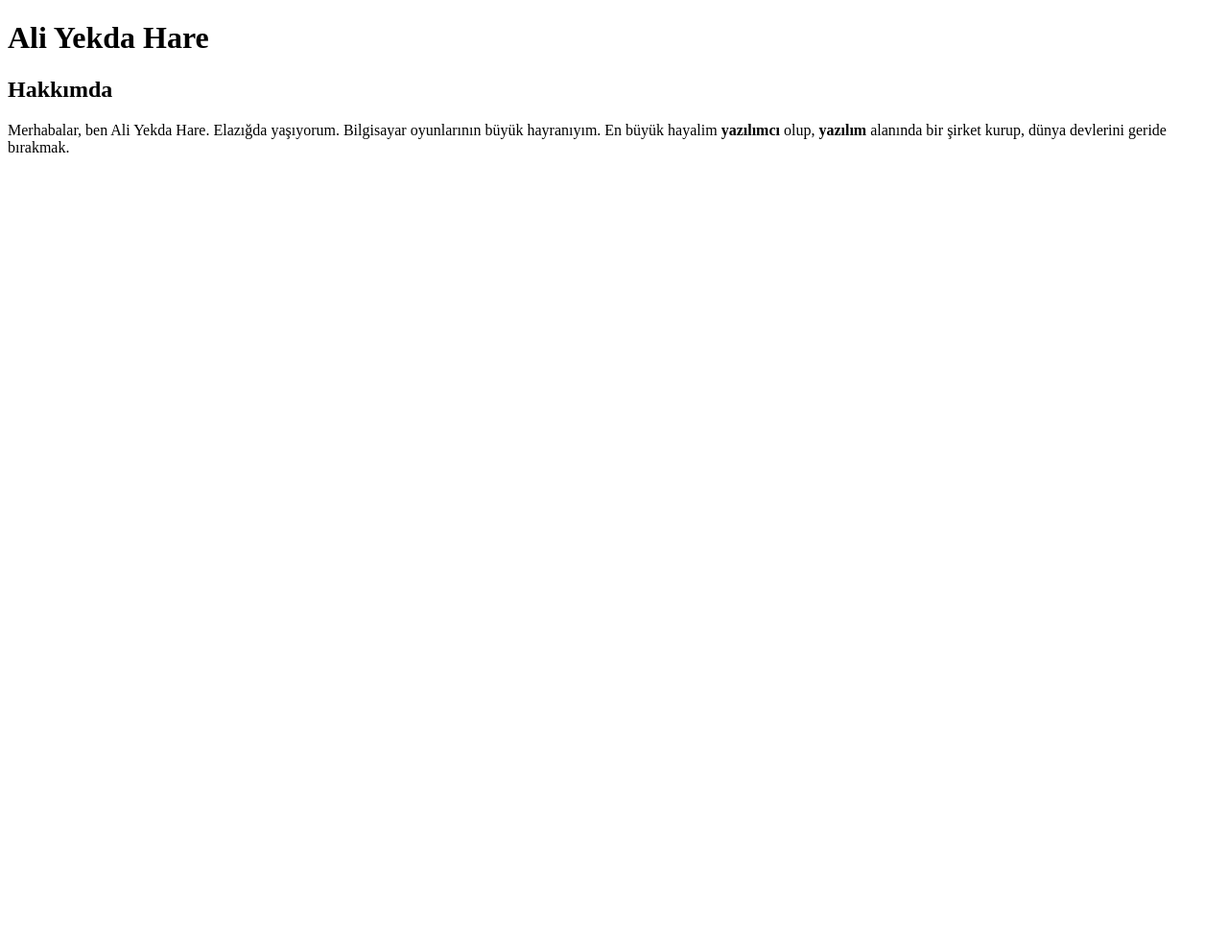
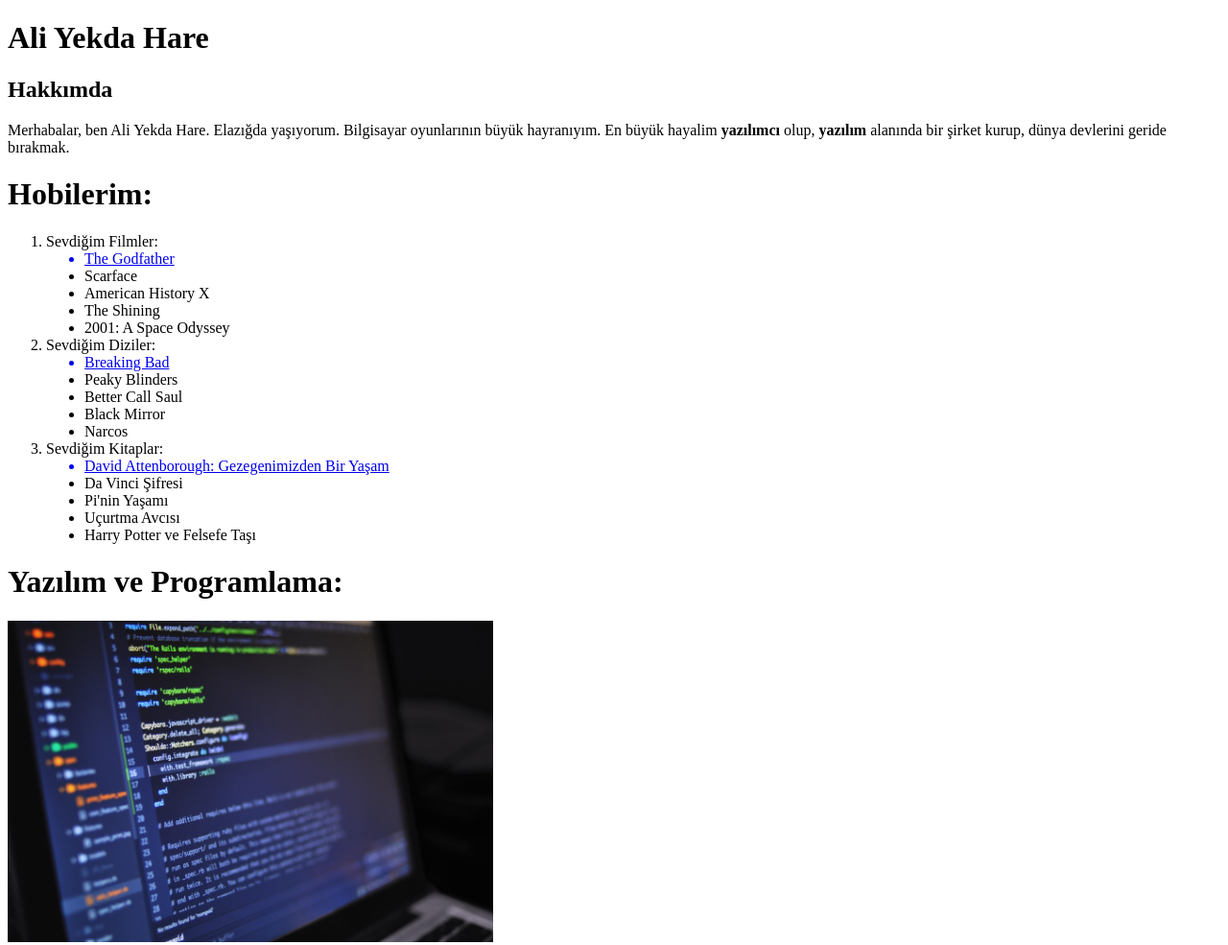
Before and after one commit to YekdaHare/ilkwebsitesi, a plain HTML site: page index.html in a window 1280 px wide. Shown: the whole page at 96% size. Before the commit the page ends 800 px from the top, so only its background shows below. Drawn offline with Linux system fonts and the light colour scheme.

Commit message:
kisiselwebsayfamızıdetaylandırdık

```diff
--- a/index.html
+++ b/index.html
@@ -16,5 +16,37 @@
  <h1>Ali Yekda Hare</h1>
  <h2>Hakkımda</h2>
  <p>Merhabalar, ben Ali Yekda Hare. Elazığda yaşıyorum. Bilgisayar oyunlarının büyük hayranıyım. En büyük hayalim <strong>yazılımcı</strong> olup, <strong>yazılım</strong> alanında bir şirket kurup, dünya devlerini geride bırakmak. </p>
+ <!--Kişisel Sayfamızı Detaylandırmaya Devam Etmek ödevi-->
+ <h1>Hobilerim:</h1>
+ <ol>
+     <li>Sevdiğim Filmler:</li>
+       <ul style="list-style-type: disc;">
+        <a href="https://www.imdb.com/title/tt0068646/?ref_=nv_sr_srsg_0"><li>The Godfather</li></a>
+        <li>Scarface</li>
+        <li>American History X</li>
+        <li>The Shining</li>
+        <li>2001: A Space Odyssey</li>
+       </ul>
+     <li>Sevdiğim Diziler:</li>
+     <!--Block ve Inline elementlerin kullanımı-->
+       <ul style="list-style-type: disc;">
+        <a href="https://www.imdb.com/title/tt0903747/?ref_=nv_sr_srsg_0"><li>Breaking Bad</li></a>
+        <li>Peaky Blinders</li>
+        <li>Better Call Saul</li>
+        <li>Black Mirror</li>
+        <li>Narcos</li>
+       </ul>
+     <li>Sevdiğim Kitaplar:</li>
+       <ul style="list-style-type: disc;">
+           <a href="https://www.goodreads.com/book/show/53916142-a-life-on-our-planet?from_choice=true"><li>David Attenborough: Gezegenimizden Bir Yaşam</li></a>
+           <li>Da Vinci Şifresi</li>
+           <li>Pi'nin Yaşamı</li>
+           <li>Uçurtma Avcısı</li>
+           <li>Harry Potter ve Felsefe Taşı</li>
+       </ul>
+</ol>
+<!--Eklediğim Resim-->
+ <h1>Yazılım ve Programlama:</h1>
+ <img src="image.jpg" width="40%" height="40%" title="Programlama için kullanılan bir dizüstü bilgisayar fotoğrafı" alt="Programlama için kullanılan bir dizüstü bilgisayar fotoğrafı">
 </body>
 </html>
```
Also changed, not shown: image.jpg (added).
